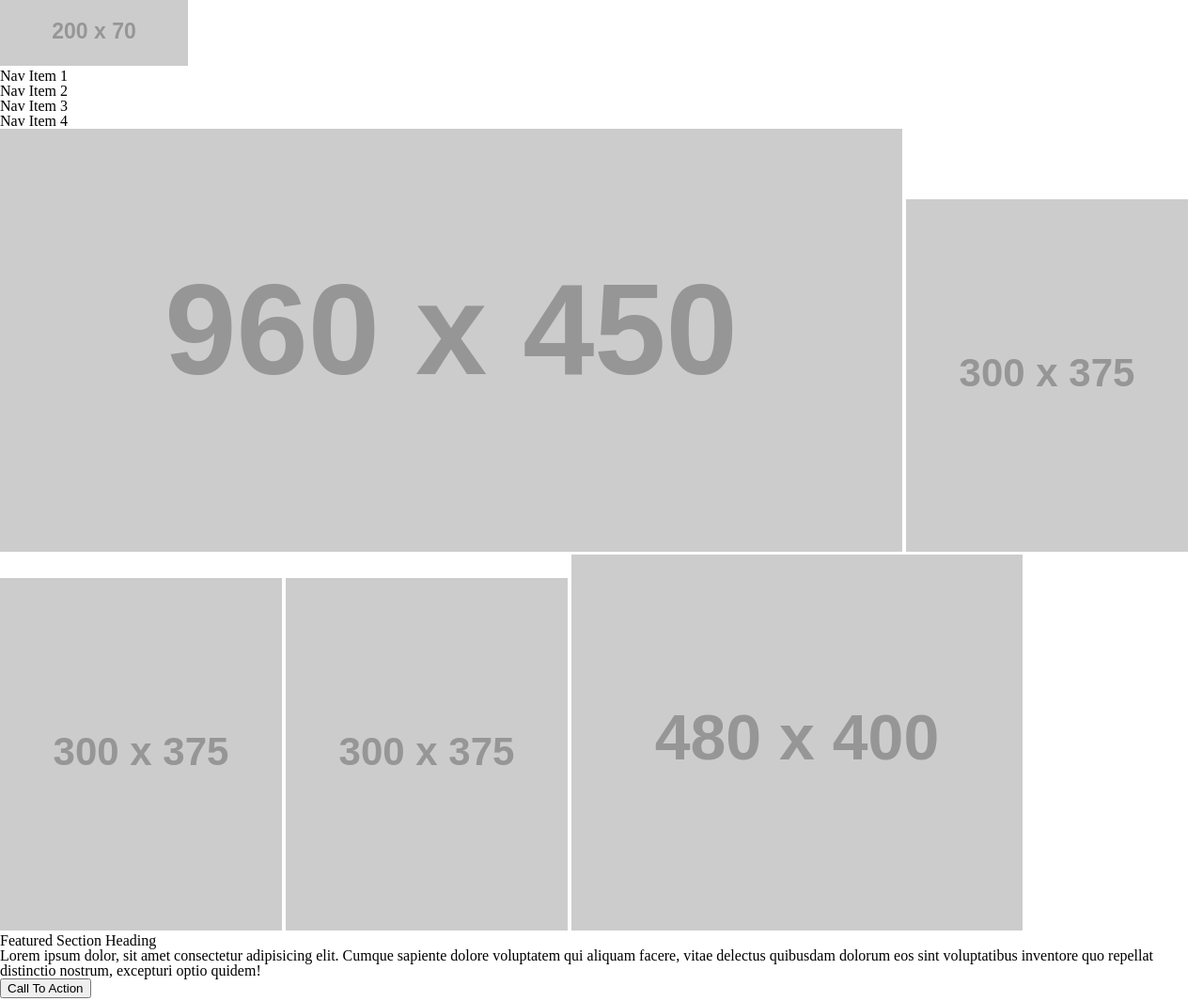
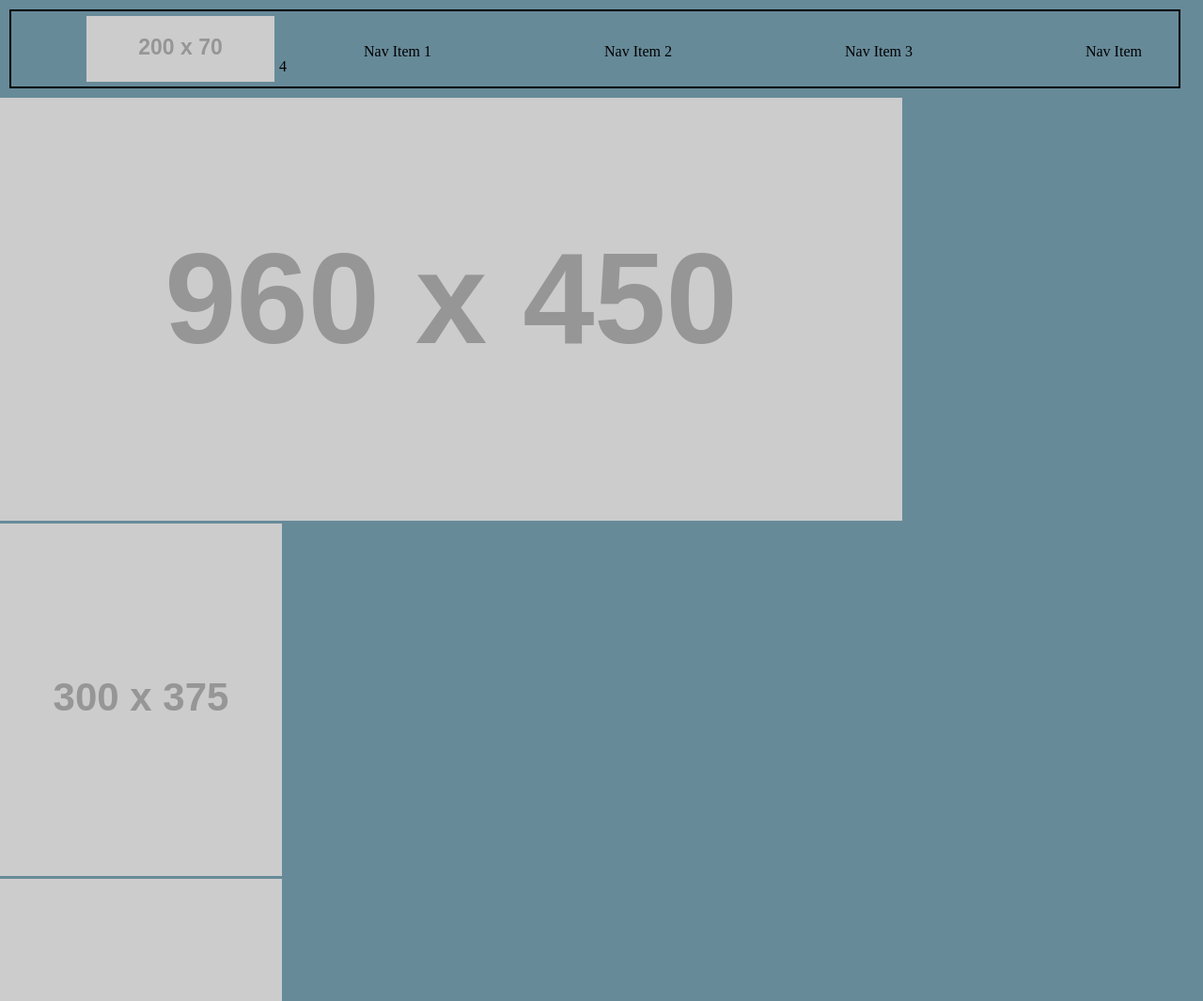
Before and after one commit to ashcaz/wireframe-excercise, a plain HTML site: page index.html in a window 1280 px wide. Shown: the top 1065 px of the page at 94% size. Drawn offline with Linux system fonts and the light colour scheme; placeholder pictures from the web are drawn by us.

Commit message:
navbar done

```diff
--- a/css/style.css
+++ b/css/style.css
@@ -0,0 +1,23 @@
+body{
+  background-color: rgba(39, 89, 110, .7);
+}
+nav{
+  background-color: ;
+  height: 80px;
+  width: 97%;
+  border: 2px solid black;
+  margin: 10px;
+}
+ul{
+  margin: 35px;
+}
+li{
+  display: inline;
+  padding: 10px;
+  margin: 80px;
+}
+#logo{
+  float: left;
+  margin:5px 5px 5px 80px;
+
+}
--- a/index.html
+++ b/index.html
@@ -9,8 +9,8 @@
 <body>
   <header>
     <nav>
+      <img id="logo" src="https://via.placeholder.com/200x70/000" alt="">
       <ul>
-        <li><img src="https://via.placeholder.com/200x70" alt=""></li>
         <li>Nav Item 1</li>
         <li>Nav Item 2</li>
         <li>Nav Item 3</li>
@@ -19,11 +19,21 @@
     </nav>
   </header>
   <main>
+    <section id="section1">
     <img src="https://via.placeholder.com/960x450">
+  </section>
+  <section id="section2">
     <img src="https://via.placeholder.com/300x375">
+  </section>
+  <section id="section3">
     <img src="https://via.placeholder.com/300x375">
+  </section>
+  <section id="section4">
     <img src="https://via.placeholder.com/300x375">
+  </section>
+  <section id="section5">
     <img src="https://via.placeholder.com/480x400">
+  </section>
     <h2>Featured Section Heading</h2>
     <p> Lorem ipsum dolor, sit amet consectetur adipisicing elit. Cumque sapiente dolore voluptatem qui aliquam facere, vitae delectus quibusdam dolorum eos sint voluptatibus inventore quo repellat distinctio nostrum, excepturi optio quidem!</p>
     <button type="button">Call To Action</button>
```
